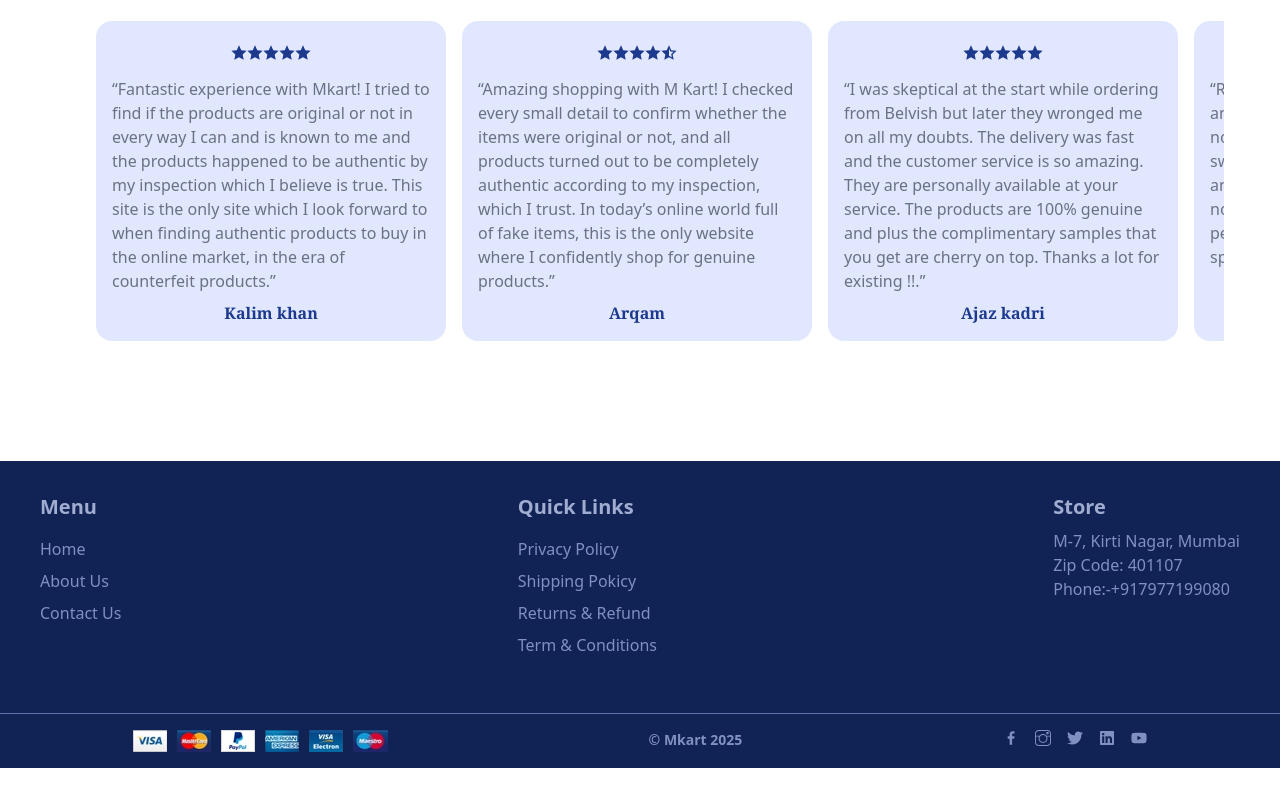
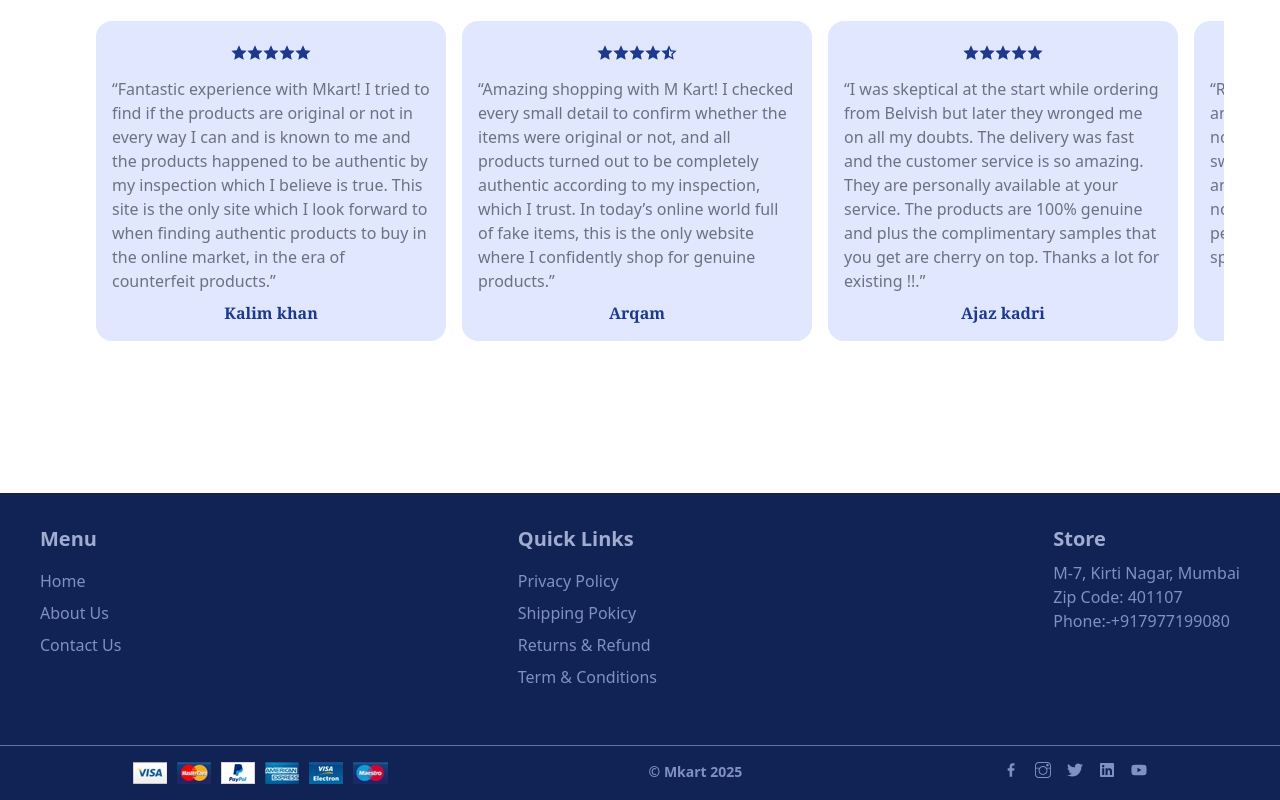
Before and after one commit to Gulammohammaddkhan/E-commerce, a React (Vite) app: page / in a window 1280 px wide. Shown: the part 2819-3619 px from the top of the page. Before the commit the page ends 3587 px from the top, so only its background shows below. Built offline with nearby package versions, Linux system fonts and the light colour scheme; no server answers.

Commit message:
productdetail-height-fixed

```diff
--- a/src/Components/Footer/Footer.jsx
+++ b/src/Components/Footer/Footer.jsx
@@ -8,7 +8,7 @@
 
 function Footer() {
   return (
-    <div className="bg-[#112255]">
+    <div className="bg-[#112255] mt-8">
       <div className="flex flex-col sm:flex sm:flex-row gap-4 justify-between pt-8 pb-14 px-10 text-[#8090c0] border-b-1 border-b-[#6074b0]">
         <div className="flex flex-col gap-2">
           <h2 className="text-xl font-semibold pb-2 text-[#a0acd0]">Menu</h2>
--- a/src/Components/ProductDetail/ProductDetail.jsx
+++ b/src/Components/ProductDetail/ProductDetail.jsx
@@ -58,8 +58,8 @@
   return (
     product && (
       <div className="flex flex-col">
-        <div className="flex flex-col gap-4 sm:flex sm:flex-row  px-2 sm:h-screen sm:gap-2 ">
-          <div className="hidden sm:block sm:sticky top-10 h-fit bg-[#f2f2f2] rounded-xl mt-2">
+        <div className="flex flex-col gap-4 sm:flex sm:flex-row  px-2 sm:min-h-screen sm:gap-2 ">
+          <div className="hidden sm:block sm:sticky sm:top-10 h-fit bg-[#f2f2f2] rounded-xl mt-2">
             {/* thumbnail */}
             <img
               src={product.thumbnail}
@@ -67,7 +67,7 @@
               className="w-[200px]"
             />
           </div>
-          <div className="sm:min-w-[35%] sm:w-[35%] md:min-w-[35%] md:w-[35%] lg:min-w-[35%] lg:w-[35%] lg:px-2 sm:h-fit sm:px-2 bg-[#f2f2f2] py-4 rounded-xl mt-2 sm:sticky top-10">
+          <div className="sm:min-w-[35%] sm:w-[35%] md:min-w-[35%] md:w-[35%] lg:min-w-[35%] lg:w-[35%] lg:px-2 sm:h-fit sm:px-2 bg-[#f2f2f2] py-4 rounded-xl mt-2 sm:sticky sm:top-10">
             <div className=" ml-4">
               {/* product-imge */}
               <img
```
